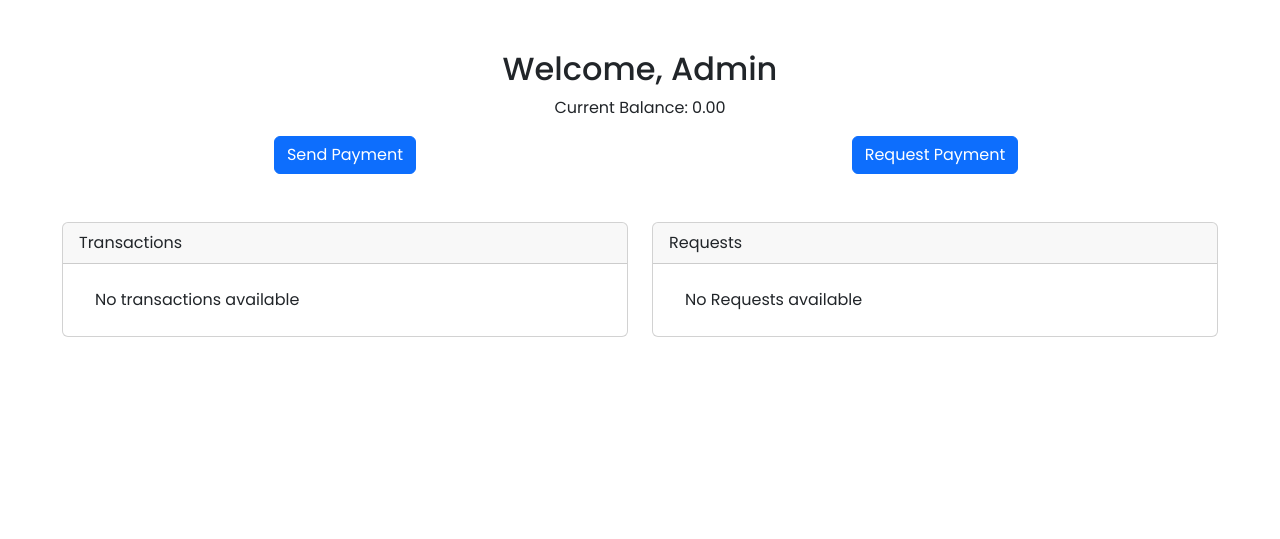
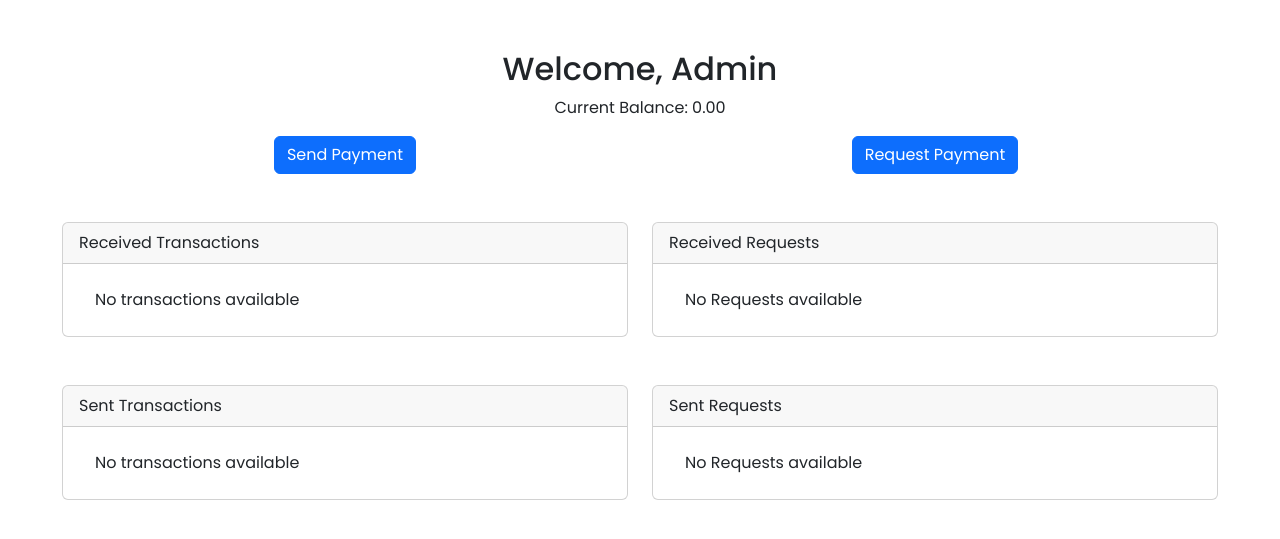
Before and after one commit to wako104/webapps2024, a Django app: page /dashboard/ in a window 1280 px wide. Shown: the part 80-619 px from the top of the page. Run offline with Django 4.2, Linux system fonts and the light colour scheme; a user stored in the database is signed in; data comes from the database, SQL or seed files in the repository; both versions use the stored data as it was after the commit.

Commit message:
Added request labels (pending, accepted, rejected). Added buttons to accept/reject requests

```diff
--- a/payapp/models.py
+++ b/payapp/models.py
@@ -30,11 +30,17 @@ class Transaction(models.Model):
 
 
 class Request(models.Model):
+	STATUS_OPTIONS = [
+		('PENDING', 'Pending'),
+		('ACCEPTED', 'Accepted'),
+		('REJECTED', 'Rejected')
+	]
 	requester = models.ForeignKey(User, on_delete=models.CASCADE, related_name='requested_payments')
 	requestee = models.ForeignKey(User, on_delete=models.CASCADE, related_name='payment_requests_received')
 	amount = models.DecimalField(max_digits=10, decimal_places=2)
 	created_at = models.DateTimeField(auto_now_add=True)
 	fulfilled = models.BooleanField(default=False)
+	status = models.CharField(max_length=8, choices=STATUS_OPTIONS, default='PENDING')
 
 	def __str__(self):
 		return f"Payment request from {self.requester} to {self.requestee}: {self.amount}"
--- a/payapp/urls.py
+++ b/payapp/urls.py
@@ -8,5 +8,7 @@ urlpatterns = [
 	path("dashboard/", views.dashboard_view, name="dashboard"),
 	path("logout/", views.logout_view, name="logout"),
 	path("send/", views.send_payment_view, name="send_payment"),
-	path("request/", views.request_payment_view, name="request_payment")
+	path("request/", views.request_payment_view, name="request_payment"),
+	path('accept_request/<int:pk>/', views.accept_request, name='accept_request'),
+	path('reject_request/<int:pk>/', views.reject_request, name='reject_request')
 ]
--- a/payapp/views.py
+++ b/payapp/views.py
@@ -115,3 +115,48 @@ def request_payment_view(request):
 	else:
 		form = RequestForm()
 	return render(request, 'request_payment.html', {'form': form})
+
+
+@login_required
+def accept_request(request, pk):
+	try:
+		payment_request = Request.objects.get(pk=pk, requestee=request.user)
+		if payment_request.status == 'PENDING':
+			with transaction.atomic():
+				if request.user.balance >= payment_request.amount:
+					request.user.balance -= payment_request.amount
+					payment_request.requester.balance += payment_request.amount
+					request.user.save()
+					payment_request.requester.save()
+
+					Transaction.objects.create(
+						sender=request.user,
+						receiver=payment_request.requester,
+						amount=payment_request.amount
+					)
+
+					payment_request.status = 'ACCEPTED'
+					payment_request.save()
+					messages.success(request, 'Payment request accepted')
+				else:
+					messages.error(request, 'Insufficient funds')
+		else:
+			messages.info(request, 'Payment request is already processed!')
+	except Request.DoesNotExist:
+		messages.error(request, 'Payment request not found.')
+	return redirect('dashboard')
+
+
+@login_required
+def reject_request(request, pk):
+	try:
+		payment_request = Request.objects.get(pk=pk, requestee=request.user)
+		if payment_request.status == 'PENDING':
+			payment_request.status = 'REJECTED'
+			payment_request.save()
+			messages.success(request, 'Payment request rejected!')
+		else:
+			messages.info(request, 'Payment request is already processed!')
+	except Request.DoesNotExist:
+		messages.error(request, 'Payment request not found.')
+	return redirect('dashboard')
--- a/templates/dashboard.html
+++ b/templates/dashboard.html
@@ -15,16 +15,12 @@
     <div class="row w-100 justify-content-around mb-5">
         <div class="col">
             <div class="card">
-                <div class="card-header">Transactions</div>
+                <div class="card-header">Received Transactions</div>
                 <div class="card-body">
                     <ul class="list-group list-group-flush">
                         {% for transaction in transactions %}
-                            {% if transaction.sender == user %}
+                            {% if transaction.receiver == user %}
                                 <li class="list-group-item">
-                                    Sent: {{ transaction.amount }} {{ user.currency }} to {{ transaction.receiver }} on {{ transaction.created_at|date:'d-m-Y H:i' }}
-                                </li>
-                            {% else %}
-                                <li>
                                     Received: {{ transaction.amount }} {{ user.currency }} from {{ transaction.sender }} on {{ transaction.created_at|date:'d-m-Y H:i' }}
                                 </li>
                             {% endif %}
@@ -37,17 +33,69 @@
         </div>
         <div class="col">
             <div class="card">
-                <div class="card-header">Requests</div>
+                <div class="card-header">Received Requests</div>
+                <div class="card-body">
+                    <ul class="list-group list-group-flush">
+                        {% for request in requests %}
+                            {% if request.requestee == user %}
+                                <li class="list-group-item">
+                                    Received: {{ request.amount }} {{ user.currency }} requested from {{ request.requester }} on {{ request.created_at|date:'d-m-Y H:i' }}
+                                    {% if request.status == 'PENDING' %}
+                                        <span class="text-warning">{{ request.get_status_display }}</span>
+                                        <div class="mt-2">
+                                            <a href="{% url 'accept_request' request.pk %}" class="btn btn-success btn-sm">Accept</a>
+                                            <a href="{% url 'reject_request' request.pk %}" class="btn btn-danger btn-sm">Reject</a>
+                                        </div>
+                                    {% elif request.status == 'ACCEPTED' %}
+                                        <span class="text-success">{{ request.get_status_display }}</span>
+                                    {% else %}
+                                        <span class="text-danger">{{ request.get_status_display }}</span>
+                                    {% endif %}
+                                </li>
+                            {% endif %}
+                        {% empty %}
+                            <li class="list-group-item">No Requests available</li>
+                        {% endfor %}
+                    </ul>
+                </div>
+            </div>
+        </div>
+    </div>
+    <div class="row w-100 justify-content-around mb-5">
+        <div class="col">
+            <div class="card">
+                <div class="card-header">Sent Transactions</div>
+                <div class="card-body">
+                    <ul class="list-group list-group-flush">
+                        {% for transaction in transactions %}
+                            {% if transaction.sender == user %}
+                                <li class="list-group-item">
+                                    Sent: {{ transaction.amount }} {{ user.currency }} to {{ transaction.receiver }} on {{ transaction.created_at|date:'d-m-Y H:i' }}
+                                </li>
+                            {% endif %}
+                        {% empty %}
+                            <li class="list-group-item">No transactions available</li>
+                        {% endfor %}
+                    </ul>
+                </div>
+            </div>
+        </div>
+        <div class="col">
+            <div class="card">
+                <div class="card-header">Sent Requests</div>
                 <div class="card-body">
                     <ul class="list-group list-group-flush">
                         {% for request in requests %}
                             {% if request.requester == user %}
-                                <li class="list-group-item mb-2">
-                                    Sent: {{ request.amount }} {{ user.currency }} request sent to {{ request.requestee }} on {{ request.created_at|date:'d-m-Y H:i' }}
-                                </li>
-                            {% else %}
-                                <li class="list-group-item mb-2">
-                                    Received: {{ request.amount }} {{ user.currency }} requested from {{ request.requester }} on {{ request.created_at|date:'d-m-Y H:i' }}
+                                <li class="list-group-item">
+                                    Sent: {{ request.amount }} {{ user.currency }} requested from {{ request.requestee }} on {{ request.created_at|date:'d-m-Y H:i' }}
+                                    {% if request.status == 'PENDING' %}
+                                        <span class="text-warning">{{ request.get_status_display }}</span>
+                                    {% elif request.status == 'ACCEPTED' %}
+                                        <span class="text-success">{{ request.get_status_display }}</span>
+                                    {% else %}
+                                        <span class="text-danger">{{ request.get_status_display }}</span>
+                                    {% endif %}
                                 </li>
                             {% endif %}
                         {% empty %}
```
Also changed, not shown: payapp/migrations/0003_request_status.py (added), webapps.db.
